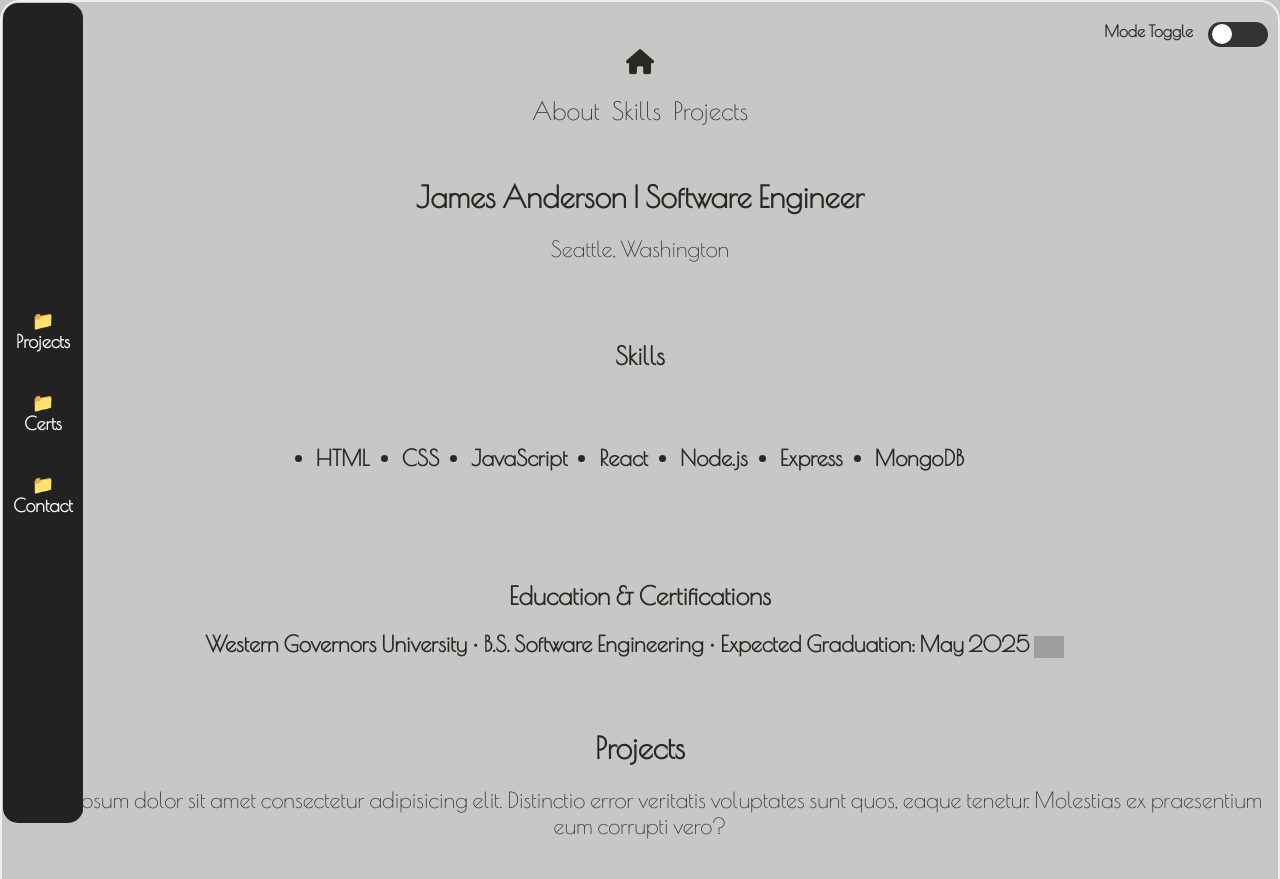
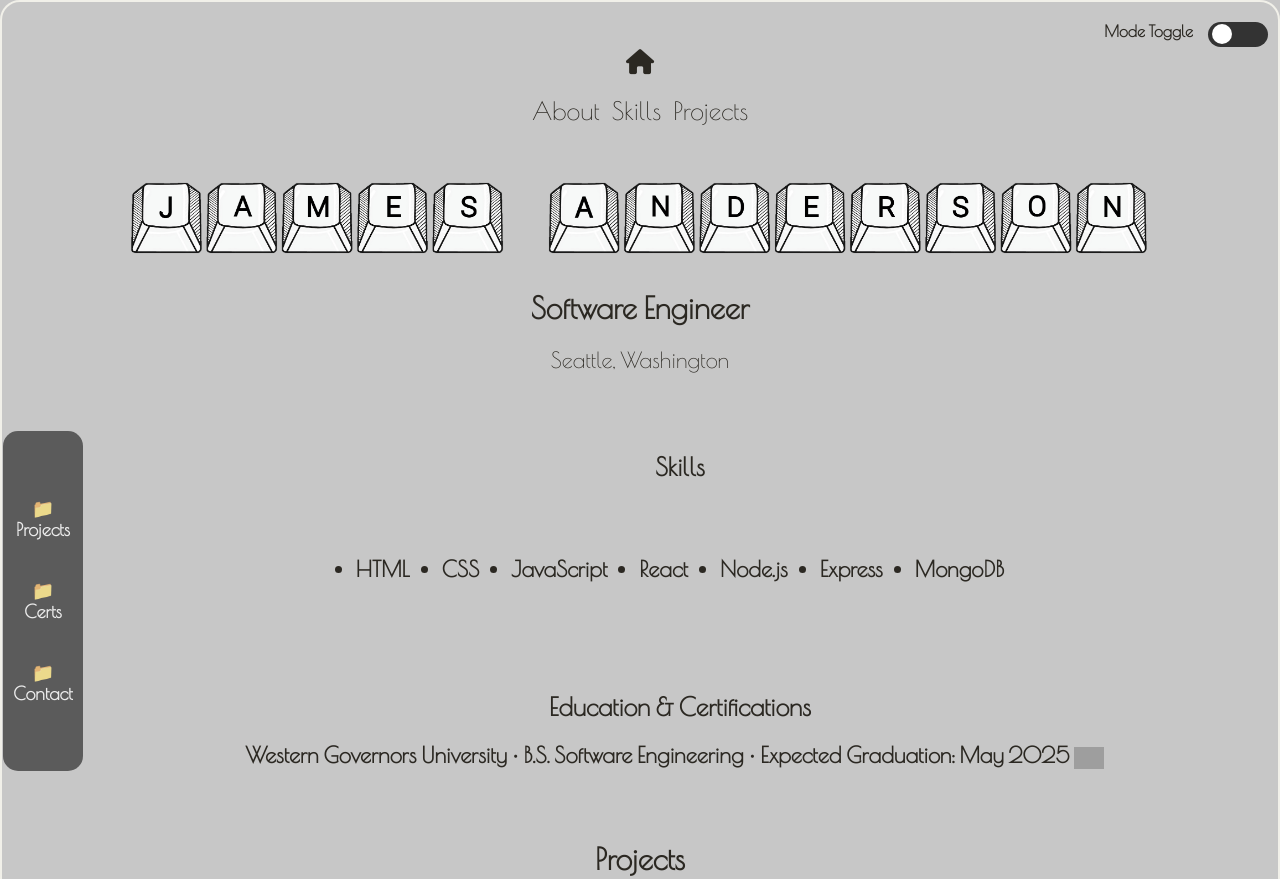
Before and after one commit to KohiiTM/Portfolio-Site, a plain HTML site: page public/index.html in a window 1280 px wide. Shown: the top 879 px of the page. Drawn offline with nearby package versions, Linux system fonts and the light colour scheme; grey boxes are pictures that could not be loaded.

Commit message:
add custom graphic for name and adjust sidebar

```diff
--- a/public/css/style.css
+++ b/public/css/style.css
@@ -387,19 +387,26 @@ body {
   margin: 0;
 }
 
+
 .sidebar {
-  position: fixed;
+  float: left; /* Keep it from interfering with other elements */
+}
+
+.sidebar {
+  position: sticky;
   left: 3px;
-  top: 3px;
+  top: 40%;
   width: 80px;
-  height: 100vh;
+  height: 40vh;
   background: #222;
+  opacity: 0.65;
   color: white;
   padding-top: 20px;
   transition: 0.3s ease;
   overflow: hidden;
   border-radius: 15px;
   transition: width 0.2s ease-in-out;
+
 
   /* Center folders */
   display: flex;
@@ -409,7 +416,7 @@ body {
 }
 
 .sidebar:hover {
-  width: 200px;
+  width: 180px;
 }
 
 .sidebar ul {
@@ -442,13 +449,28 @@ body {
   margin-top: 5px;
   border-left: 2px solid #666;
   text-decoration: none;
+  border-radius: 10px;
 }
 
 .folder-content li {
   padding: 5px;
   font-size: 18px;
+  border-radius: 10px;
+}
+
+.folder-content li a {
+color: white;
 }
 
 .folder-content li:hover {
-  background: #444;
+  background: #7f8c9e;
 }
+
+/*keycaps*/
+.keycaps {
+  margin: auto;
+  display: flex;
+  gap: 2rem;
+  width: 80%;
+  height: auto;
+}
--- a/public/index.html
+++ b/public/index.html
@@ -43,7 +43,8 @@
 
 
         <section>
-            <h1 class="title" id="about">James Anderson | Software Engineer</h1>
+            <img class="keycaps" src="images/keycaps_.png"><br><br>
+            <h1 class="title" id="about">Software Engineer</h1>
             <p>Seattle, Washington</p>
         <section><br><br>
 
```
Also changed, not shown: public/images/keycaps_.png (added).
